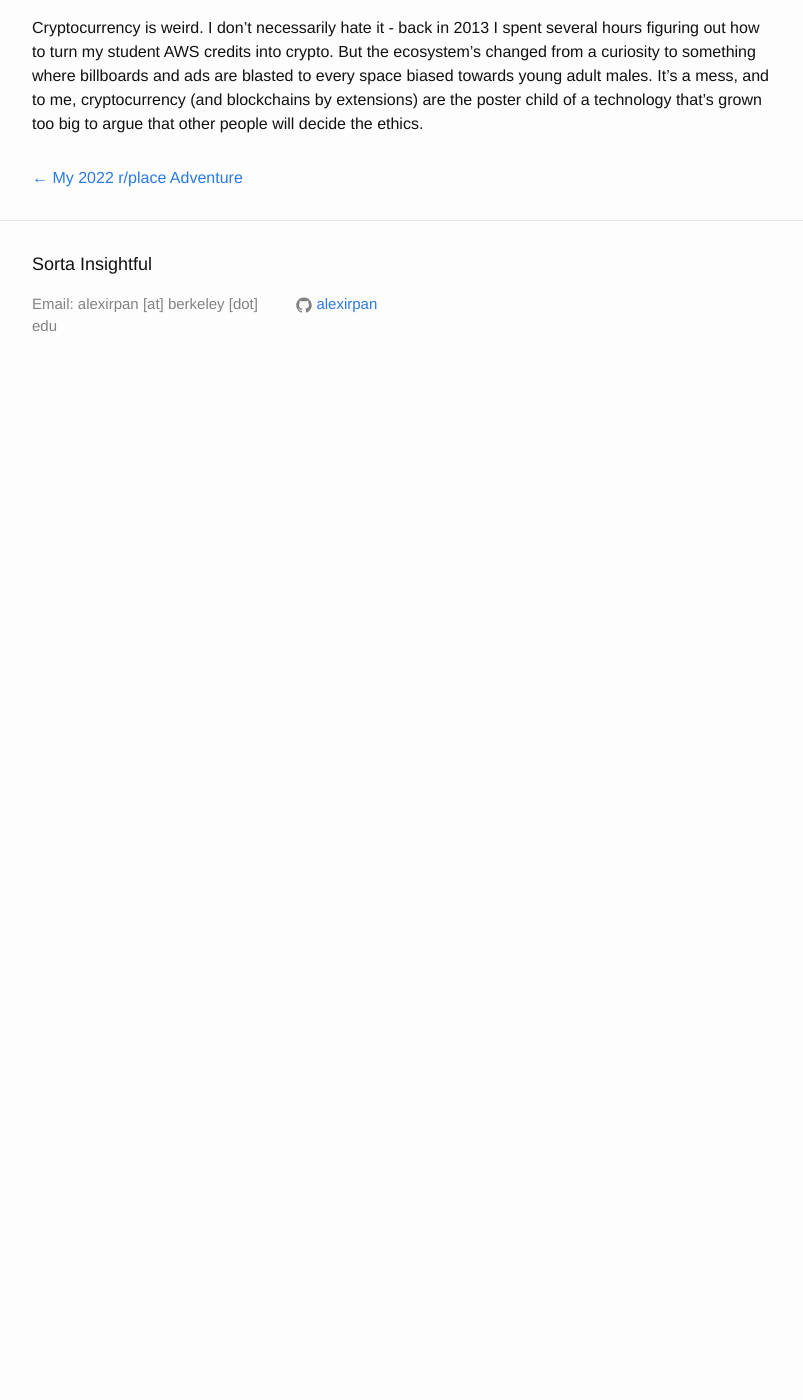
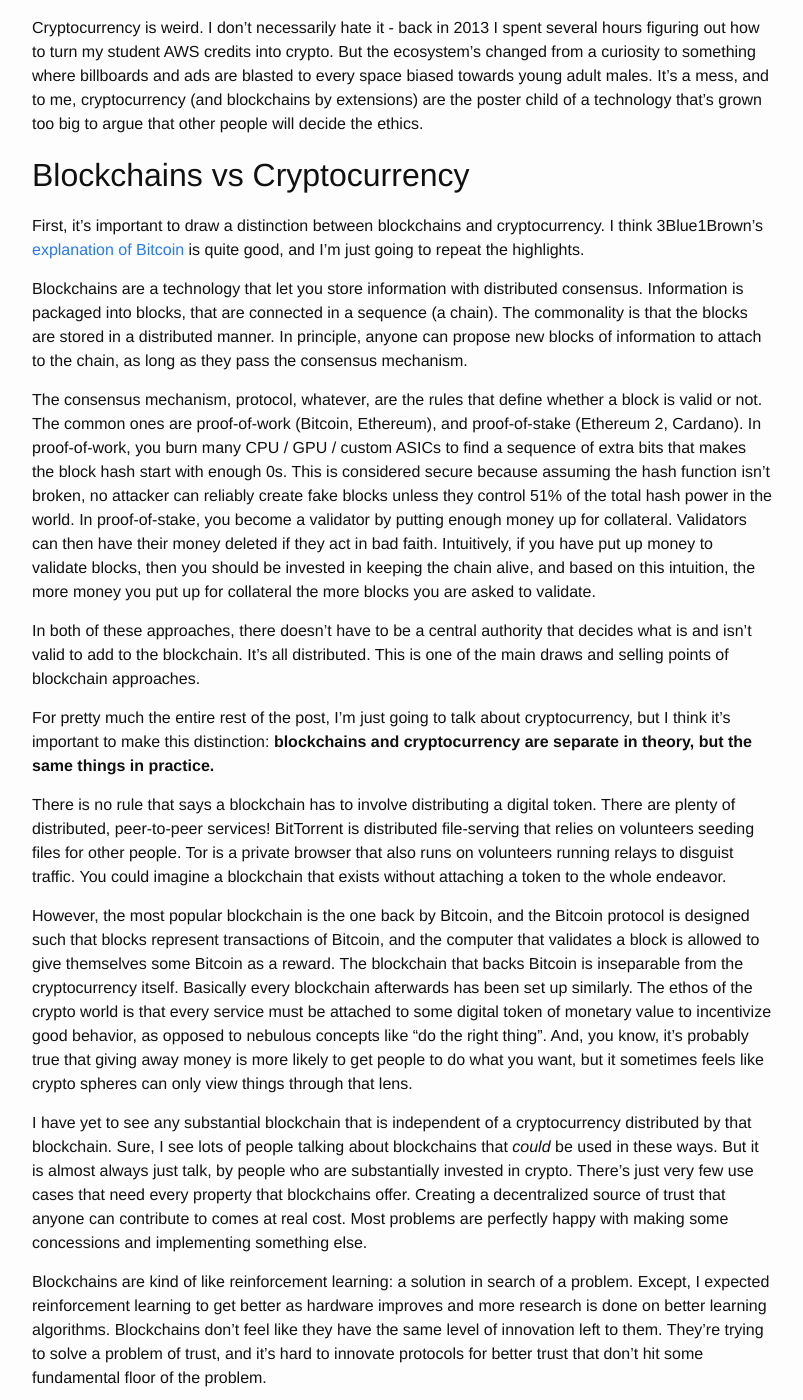
Before and after one commit to alexirpan/alexirpan.github.io, a Jekyll site: the page built from _posts/2022-05-28-crypto-good.markdown, in a window 1280 px wide and 1400 px high, scrolled down 270 px. Shown: the whole window, without its empty margins (238-1041 px from the left). Built offline with Jekyll 4.4.1, drawn with Linux system fonts in a browser that asks for light colours; nearby versions of some CDN libraries; before the commit the page ends 900 px from its top, so only the background shows below that; some of the changed text lies outside the part shown.

Commit message:
some starting points

```diff
--- a/_posts/2022-05-28-crypto-good.markdown
+++ b/_posts/2022-05-28-crypto-good.markdown
@@ -12,3 +12,74 @@ how to turn my student AWS credits into crypto. But the ecosystem's changed from
 where billboards and ads are blasted to every space biased towards young adult males. It's a mess, and
 to me, cryptocurrency (and blockchains by extensions) are the poster child of a technology that's grown
 too big to argue that other people will decide the ethics.
+
+
+Blockchains vs Cryptocurrency
+-------------------------------------------------------------------------------------------------
+
+First, it's important to draw a distinction between blockchains and cryptocurrency. I think 3Blue1Brown's
+[explanation of Bitcoin](https://www.youtube.com/watch?v=bBC-nXj3Ng4) is quite good, and I'm just going
+to repeat the highlights.
+
+Blockchains are a technology that let you store information with distributed consensus. Information is
+packaged into blocks, that are connected in a sequence (a chain). The commonality is that the blocks
+are stored in a distributed manner. In principle, anyone can propose new blocks of information to
+attach to the chain, as long as they pass the consensus mechanism.
+
+The consensus mechanism, protocol, whatever, are the rules that define whether a block is valid or
+not. The common ones are proof-of-work (Bitcoin, Ethereum), and proof-of-stake (Ethereum 2, Cardano).
+In proof-of-work, you burn many CPU / GPU / custom ASICs to find a sequence of extra bits that makes
+the block hash start with enough 0s. This is considered secure because assuming the hash function isn't
+broken, no attacker can reliably create fake blocks unless they control 51% of the total hash power
+in the world. In proof-of-stake, you become a validator by putting enough money up for
+collateral. Validators can then have their money deleted if they act in bad faith. Intuitively,
+if you have put up money to validate blocks, then you should be invested in keeping the chain
+alive, and based on this intuition, the more money you put up for collateral the more blocks you
+are asked to validate.
+
+In both of these approaches, there doesn't have to be a central authority that decides what is
+and isn't valid to add to the blockchain. It's all distributed. This is one of the main draws
+and selling points of blockchain approaches.
+
+For pretty much the entire rest of the post, I'm just going to talk about cryptocurrency, but
+I think it's important to make this distinction: **blockchains and cryptocurrency are separate
+in theory, but the same things in practice.**
+
+There is no rule that says a blockchain has to involve distributing a digital token. There are
+plenty of distributed, peer-to-peer services! BitTorrent is distributed file-serving that
+relies on volunteers seeding files for
+other people. Tor is a private browser that also runs on volunteers running relays to
+disguist traffic. You could imagine a blockchain that exists without attaching a token to
+the whole endeavor.
+
+However, the most popular blockchain is the one back by Bitcoin, and the Bitcoin protocol
+is designed such that blocks represent transactions of Bitcoin, and the computer that
+validates a block is allowed to give themselves some Bitcoin as a reward. The blockchain
+that backs Bitcoin is inseparable from the cryptocurrency itself. Basically every blockchain
+afterwards has been set up similarly. The ethos of the crypto world is that every service
+must be attached to some digital token of monetary value to incentivize good behavior,
+as opposed to nebulous concepts like "do the right thing". And, you know, it's probably true
+that giving away money is more likely to get people to do what you want, but it sometimes feels like
+crypto spheres can only view things through that lens.
+
+I have yet to see any substantial blockchain that is independent of a cryptocurrency distributed
+by that blockchain. Sure, I see lots of people talking about blockchains that *could* be used in these
+ways. But it is almost always just talk, by people who are substantially invested in crypto. There's just very
+few use cases that need every property that blockchains offer. Creating a decentralized source of
+trust that anyone can contribute to comes at real cost. Most problems are perfectly happy with making
+some concessions and implementing something else.
+
+Blockchains are kind of like reinforcement learning: a solution in search of a problem. Except,
+I expected reinforcement learning to get better as hardware improves and more research is done on better
+learning algorithms. Blockchains don't feel like they have the same level of innovation left to them. They're
+trying to solve a problem of trust, and it's hard to innovate protocols for better trust that don't
+hit some fundamental floor of the problem.
+
+
+Proof-of-Work and the Carbon Argument
+--------------------------------------------------------------------------------------------------------
+
+The most popular argument by far against cryptocurrency is that they burn the planet by contributing to
+CO2 emissions and global warming.
+
+This...is kind of false? And also kind of true? Look let's just get into it.
```
